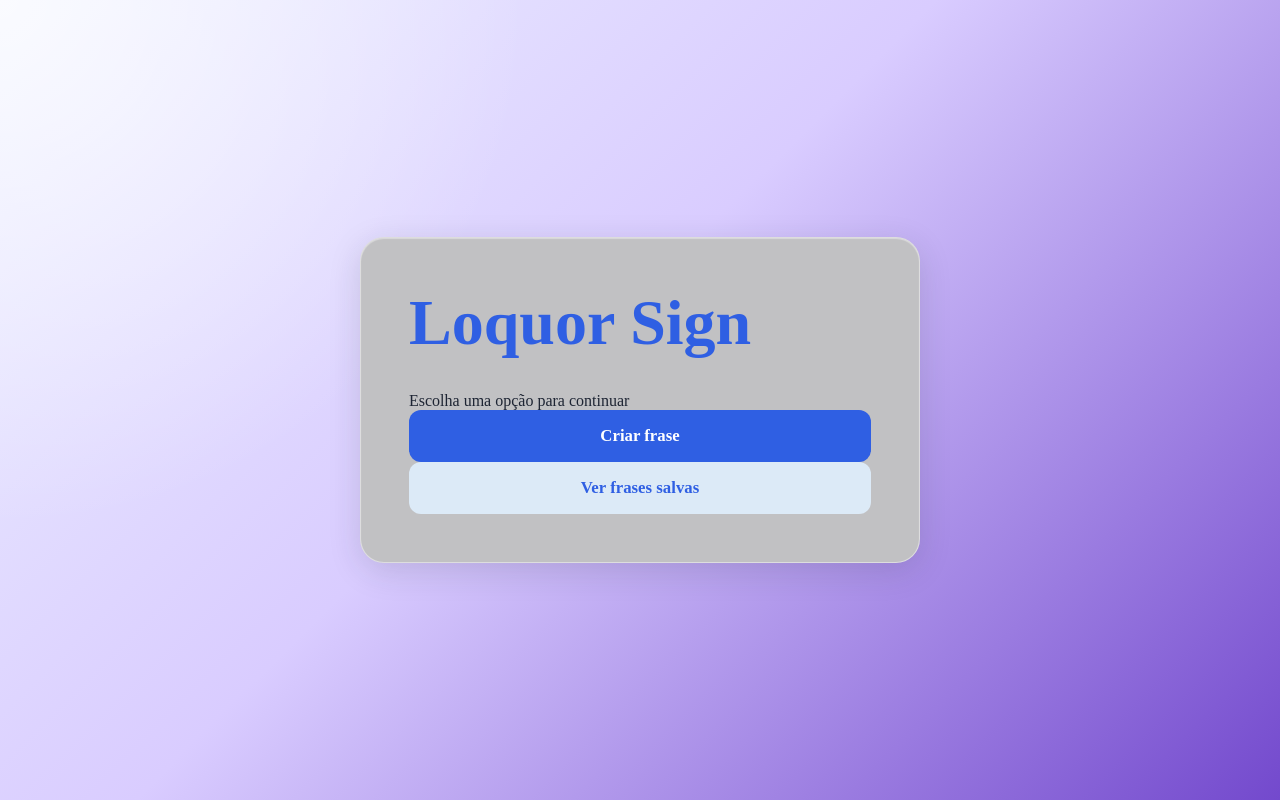
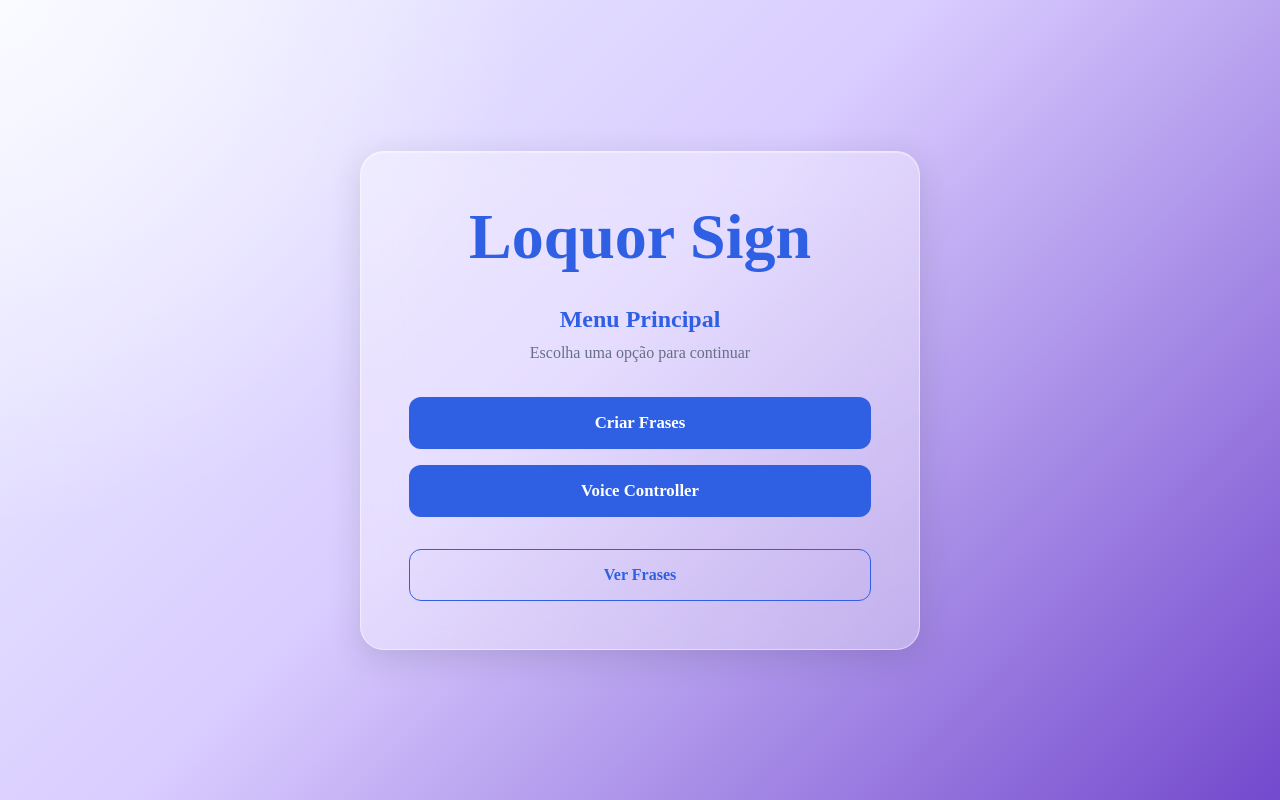
Before and after one commit to afbeah/loquor-sign, a React (Vite) app in the folder frontend/: page /menu in a window 1280 px wide. Built offline with nearby package versions, Linux system fonts and the light colour scheme; no server answers.

Commit message:
feat: refactor menu page with new design system

```diff
--- a/frontend/src/pages/Menu.tsx
+++ b/frontend/src/pages/Menu.tsx
@@ -4,17 +4,22 @@ export function Menu() {
   const navigate = useNavigate();
 
   return (
-    <main className="page">
-      <section className="card card-small">
-        <div className="logo">Loquor Sign</div>
-        <p>Escolha uma opção para continuar</p>
+    <main className="menu-page">
+      <section className="card">
+        <div className="menu-logo">Loquor Sign</div>
+
+        <h1 className="menu-title">Menu Principal</h1>
+
+        <p className="menu-subtitle">Escolha uma opção para continuar</p>
 
         <div className="menu-actions">
-          <button className="button" onClick={() => navigate("/symbols")}>Criar frase</button>
+          <button className="button" onClick={() => navigate("/symbols")}>Criar Frases</button>
 
-          <button className="button button-secondary" onClick={() => navigate("/phrases")}>Ver frases salvas</button>
+          <button className="button" onClick={() => navigate()}>Voice Controller</button>
 
+          <button className="button-outline" onClick={() => navigate("/phrases")}>Ver Frases</button>
         </div>
+
       </section>
     </main>
   )
--- a/frontend/src/styles/components.css
+++ b/frontend/src/styles/components.css
@@ -188,3 +188,52 @@ input::placeholder {
 .divider span {
   margin: 0 1rem;
 }
+
+/* Menu */
+
+.menu-page {
+  min-height: 100vh;
+
+  display: flex;
+  justify-content: center;
+  align-items: center;
+
+  padding: 2rem;
+}
+
+.menu-title {
+  color: var(--primary);
+
+  margin-bottom: 0.5rem;
+
+  text-align: center;
+}
+
+.menu-actions {
+  display: flex;
+
+  flex-direction: column;
+
+  gap: 1rem;
+
+  margin-top: 2rem;
+}
+
+.menu-logo {
+  font-size: 4rem;
+  font-weight: 700;
+  color: var(--primary);
+
+  text-align: center;
+  width: 100%;
+  margin-bottom: 2rem;
+}
+
+.menu-subtitle {
+  font-size: 1rem;
+  line-height: 1.5;
+  color: var(--text-secondary);
+
+  text-align: center;
+  margin-bottom: 2rem;
+}
```
Also changed, not shown: 1 other file (tests, documents, lock files or other folders).
